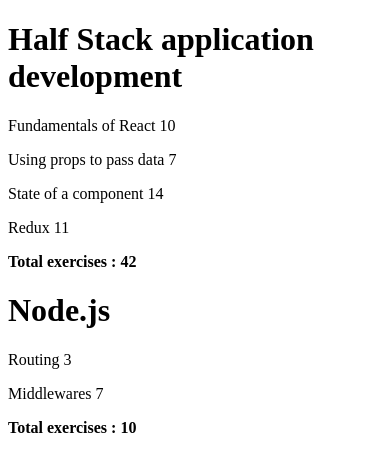
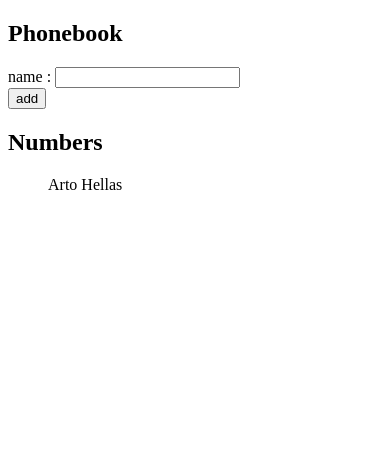
Before and after one commit to anantakrroy/ModernWebDevelopment, a React (Vite) app in the folder part2/: page / in a window 390 px wide. Shown: the top 472 px of the page. Built offline with nearby package versions, Linux system fonts and the light colour scheme.

Commit message:
Part 2 Exercise 2.6 phonebook step1

```diff
--- a/part2/src/App.jsx
+++ b/part2/src/App.jsx
@@ -1,52 +1,42 @@
-import Course from "./components/Course.jsx";
-
-const courses = [
-  {
-    name: "Half Stack application development",
-    id: 1,
-    parts: [
-      {
-        name: "Fundamentals of React",
-        exercises: 10,
-        id: 1,
-      },
-      {
-        name: "Using props to pass data",
-        exercises: 7,
-        id: 2,
-      },
-      {
-        name: "State of a component",
-        exercises: 14,
-        id: 3,
-      },
-      {
-        name: "Redux",
-        exercises: 11,
-        id: 4,
-      },
-    ],
-  },
-  {
-    name: "Node.js",
-    id: 2,
-    parts: [
-      {
-        name: "Routing",
-        exercises: 3,
-        id: 1,
-      },
-      {
-        name: "Middlewares",
-        exercises: 7,
-        id: 2,
-      },
-    ],
-  },
-];
+import { useState } from "react";
 
 const App = () => {
-  return <Course course={courses} />;
+  const [persons, setPersons] = useState([{ name: "Arto Hellas" }]);
+  const [newName, setNewName] = useState("");
+
+  const addName = (event) => {
+    event.preventDefault();
+    const newPerson = {
+      name: newName,
+    };
+    setPersons([...persons, newPerson]);
+    setNewName("");
+  };
+
+  const handleNameChange = (event) => {
+    const newName = event.target.value;
+    setNewName(newName);
+  };
+
+  return (
+    <div>
+      <h2>Phonebook</h2>
+      <form>
+        <div>
+          name : <input value={newName} onChange={handleNameChange} />
+        </div>
+        <div>
+          <button type="submit" onClick={addName}>
+            add
+          </button>
+        </div>
+      </form>
+      <h2>Numbers</h2>
+      <ul style={{listStyle: 'none'}}>
+        {persons.map(person => <li key={person.name}>{person.name}</li>)}
+      </ul>
+    </div>
+  );
 };
 
 export default App;
--- a/part2/src/components/Course.jsx
+++ /dev/null
@@ -1,44 +0,0 @@
-const Header = ({ course }) => <h1>{course}</h1>;
-
-const Total = ({ parts }) => (
-  <p>
-    <b>
-      Total exercises : {parts.reduce((result, c) => result + c.exercises, 0)}
-    </b>
-  </p>
-);
-
-const Part = ({ part }) => (
-  <p>
-    {part.name} {part.exercises}
-  </p>
-);
-
-const Content = ({ parts }) => {
-  return (
-    <>
-      {parts.map((part) => (
-        <Part key={part.id} part={part} />
-      ))}
-    </>
-  );
-};
-
-const Course = (props) => {
-  const courses = props.course;
-  return (
-    <>
-      {courses.map((course) => {
-        return (
-          <div key={course.id}>
-            <Header course={course.name} />
-            <Content parts={course.parts} />
-            <Total parts={course.parts} />
-          </div>
-        );
-      })}
-    </>
-  );
-};
-
-export default Course;
```
